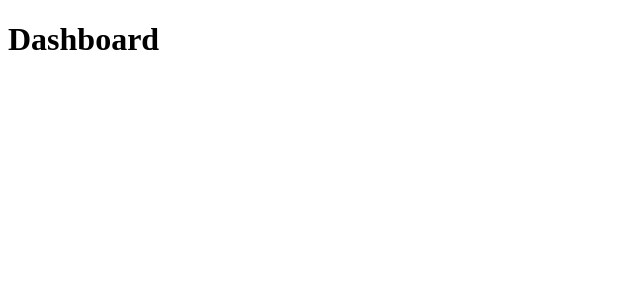
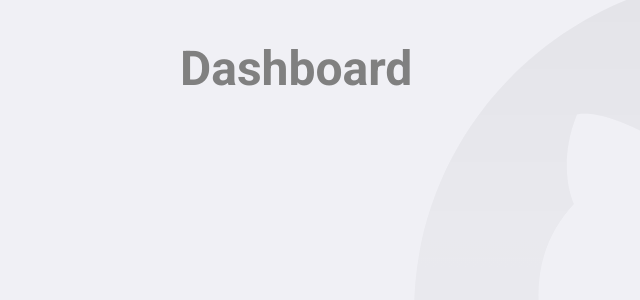
Before and after one commit to victorhermes/reactTypeBasic, a React (Create React App) app: page / in a window 1280 px wide. Shown: the top 300 px of the page, without its empty margins (0-640 px from the left). Built offline with nearby package versions, Linux system fonts and the light colour scheme.

Commit message:
global styles

```diff
--- a/package.json
+++ b/package.json
@@ -14,6 +14,7 @@
     "react-dom": "^16.13.1",
     "react-router-dom": "^5.2.0",
     "react-scripts": "3.4.1",
+    "styled-components": "^5.1.1",
     "typescript": "~3.7.2"
   },
   "scripts": {
@@ -39,6 +40,7 @@
   },
   "devDependencies": {
     "@types/react-router-dom": "^5.1.5",
+    "@types/styled-components": "^5.1.0",
     "@typescript-eslint/eslint-plugin": "^3.0.1",
     "@typescript-eslint/parser": "^3.0.1",
     "eslint": "^6.8.0",
--- a/public/index.html
+++ b/public/index.html
@@ -5,6 +5,10 @@
         <meta name="viewport" content="width=device-width, initial-scale=1" />
         <meta name="theme-color" content="#3a3a3a" />
         <title>GitHub Explorer</title>
+        <link
+            href="https://fonts.googleapis.com/css2?family=Roboto:wght@400;700&display=swap"
+            rel="stylesheet"
+        />
     </head>
     <body>
         <noscript>You need to enable JavaScript to run this app.</noscript>
--- a/src/App.tsx
+++ b/src/App.tsx
@@ -1,11 +1,15 @@
 import React from 'react';
 import Routes from './routes';
 import { BrowserRouter } from 'react-router-dom';
+import GlobalStyle from './styles/global';
 
 const App = () => (
-    <BrowserRouter>
-        <Routes />
-    </BrowserRouter>
+    <>
+        <BrowserRouter>
+            <Routes />
+        </BrowserRouter>
+        <GlobalStyle />
+    </>
 );
 
 export default App;
--- a/src/pages/Dashboard/index.tsx
+++ b/src/pages/Dashboard/index.tsx
@@ -1,7 +1,8 @@
 import React from 'react';
+import { Title } from './styles';
 
 const Dashboard: React.FC = () => {
-    return <h1>Dashboard</h1>;
+    return <Title>Dashboard</Title>;
 };
 
 export default Dashboard;
--- /dev/null
+++ b/src/pages/Dashboard/styles.ts
@@ -0,0 +1,6 @@
+import styled from 'styled-components';
+
+export const Title = styled.h1`
+    font-size: 48px;
+    color: grey;
+`;
--- /dev/null
+++ b/src/styles/global.ts
@@ -0,0 +1,32 @@
+import { createGlobalStyle } from 'styled-components';
+import githubBackground from '../assets/github-background.svg';
+
+export default createGlobalStyle`
+    * {
+        margin: 0;
+        padding: 0;
+        outline: 0;
+        box-sizing: border-box;
+    }
+
+    body {
+        background: #f0f0f5 url(${githubBackground}) no-repeat 70% top;
+        -webkit-font-smoothing: antialiased;
+    }
+
+    body, input, button {
+        font-size: 16px;
+        font-family: Roboto, sans-serif;
+    }
+
+    #root {
+        max-width: 960px;
+        margin: 0 auto;
+        padding: 40px 20px;
+
+    }
+
+    button {
+        cursor: pointer;
+    }
+`;
```
Also changed, not shown: src/assets/github-background.svg (added), 1 other file (tests, documents, lock files or other folders). Lines whose indentation alone changed are shown as unchanged.
